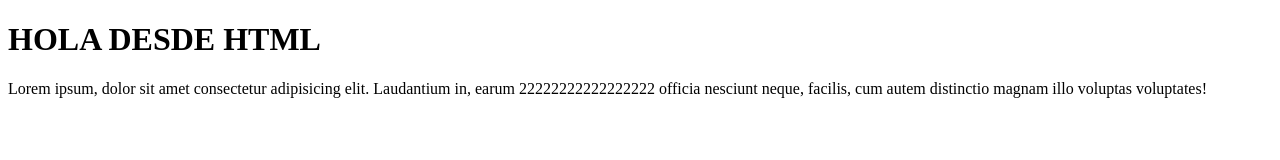
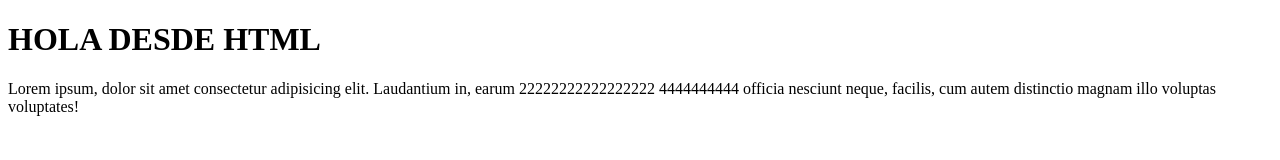
Before and after one commit to wilcort/video-ejemplo, a plain HTML site: page index.html in a window 1280 px wide. Drawn offline with Linux system fonts and the light colour scheme.

Commit message:
agrege 44444

```diff
--- a/index.html
+++ b/index.html
@@ -8,7 +8,7 @@
 <body>
     <h1>HOLA DESDE HTML</h1>
     <p>Lorem ipsum, dolor sit amet consectetur adipisicing elit. Laudantium in,
-        earum 22222222222222222 officia nesciunt neque, facilis,
+        earum 22222222222222222 4444444444 officia nesciunt neque, facilis,
         cum autem distinctio magnam illo voluptas voluptates!</p>
 </body>
 </html>
```
